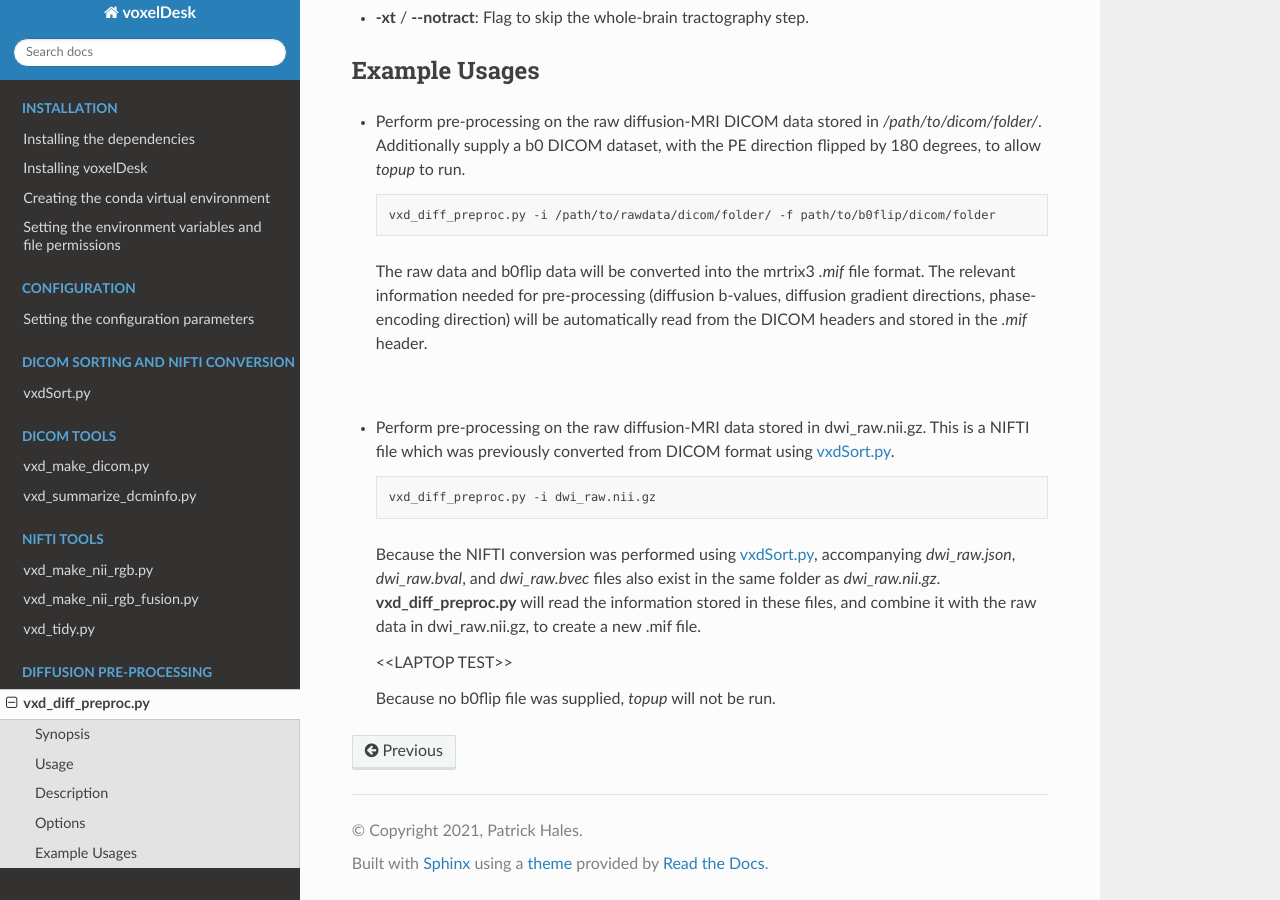
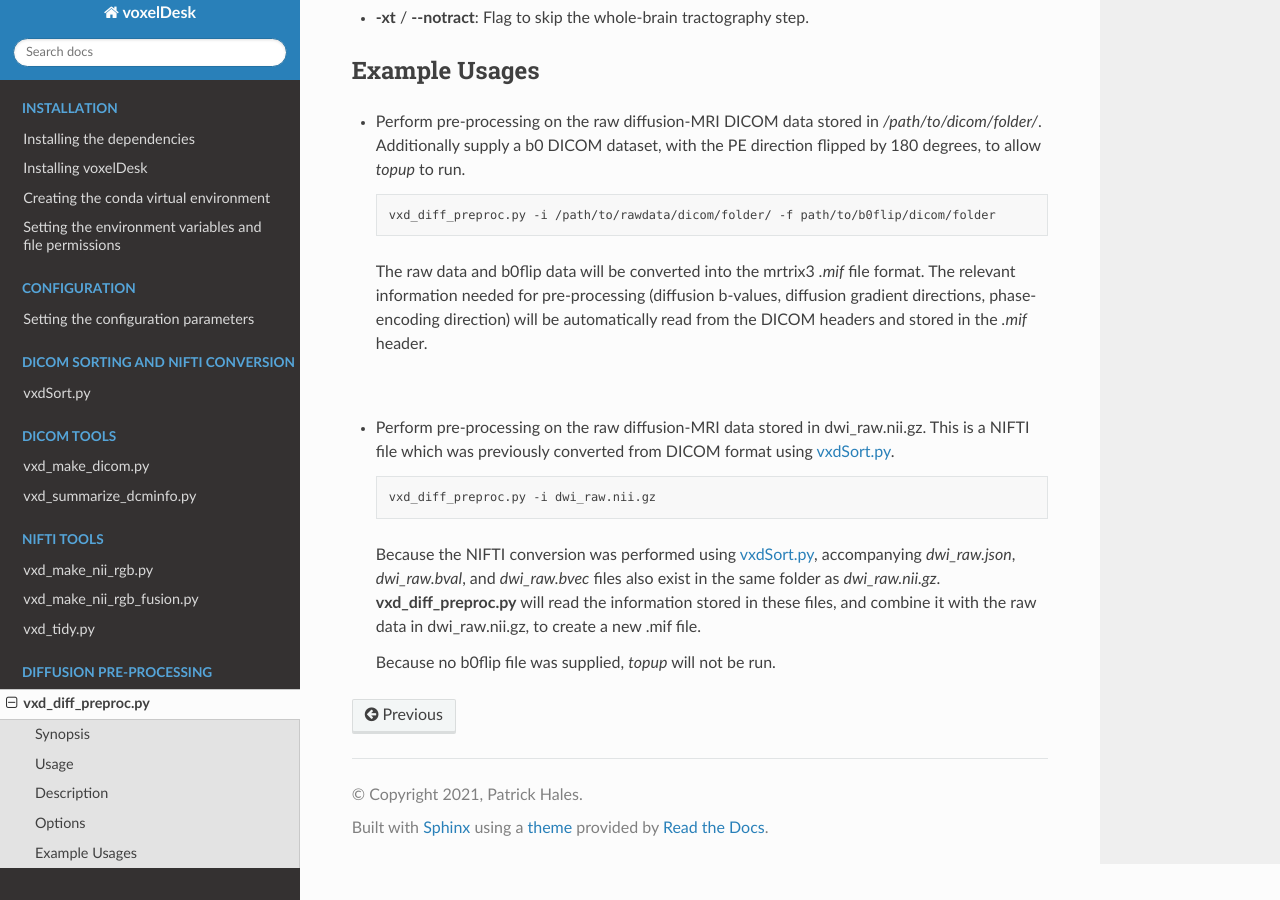
Before and after one commit to patrickhales/voxelDesk, a Sphinx documentation site: the page built from docs/source/vxdDiff/vxd_diff_preproc.rst, in a window 1280 px wide and 900 px high, scrolled down 2147 px. Built offline with Sphinx 7.4.7 and the Read the Docs theme 2.0.0, drawn with Linux system fonts in a browser that asks for light colours.

Commit message:
Update vxd_diff_preproc.rst

```diff
--- a/docs/source/vxdDiff/vxd_diff_preproc.rst
+++ b/docs/source/vxdDiff/vxd_diff_preproc.rst
@@ -117,6 +117,4 @@ Example Usages
   also exist in the same folder as *dwi_raw.nii.gz*. **vxd_diff_preproc.py** will read the information stored in these files, and
   combine it with the raw data in dwi_raw.nii.gz, to create a new .mif file.
 
-  <<LAPTOP TEST>>
-
   Because no b0flip file was supplied, *topup* will not be run.
```
